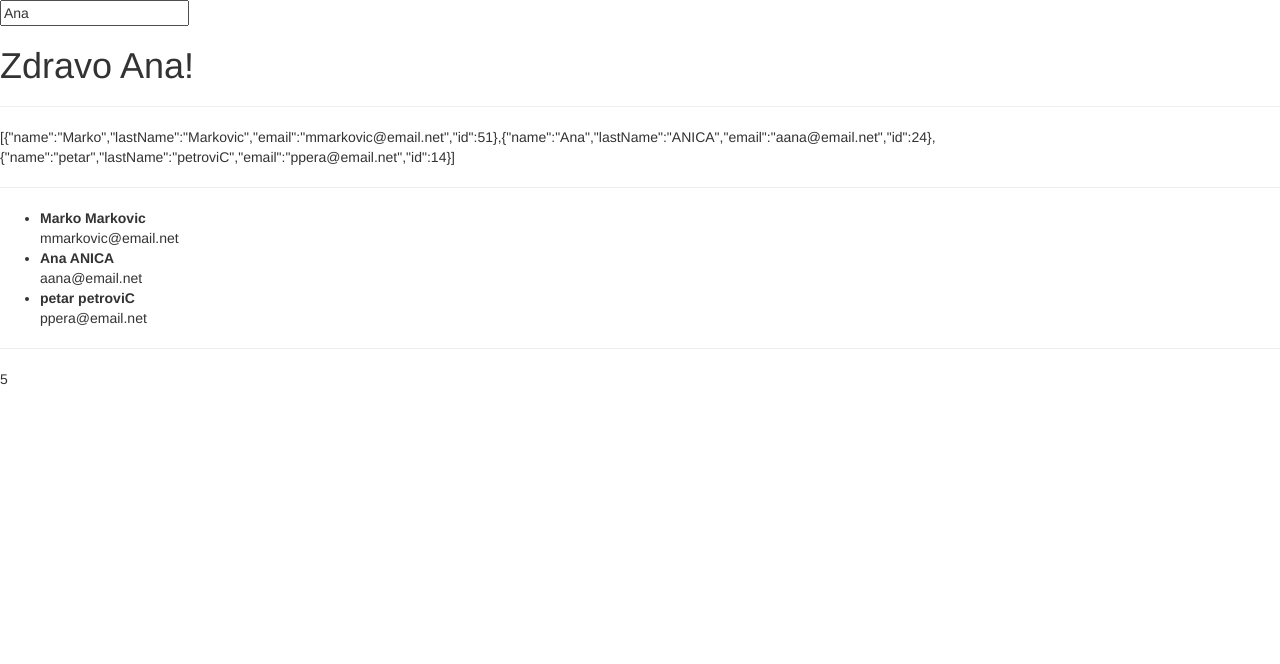
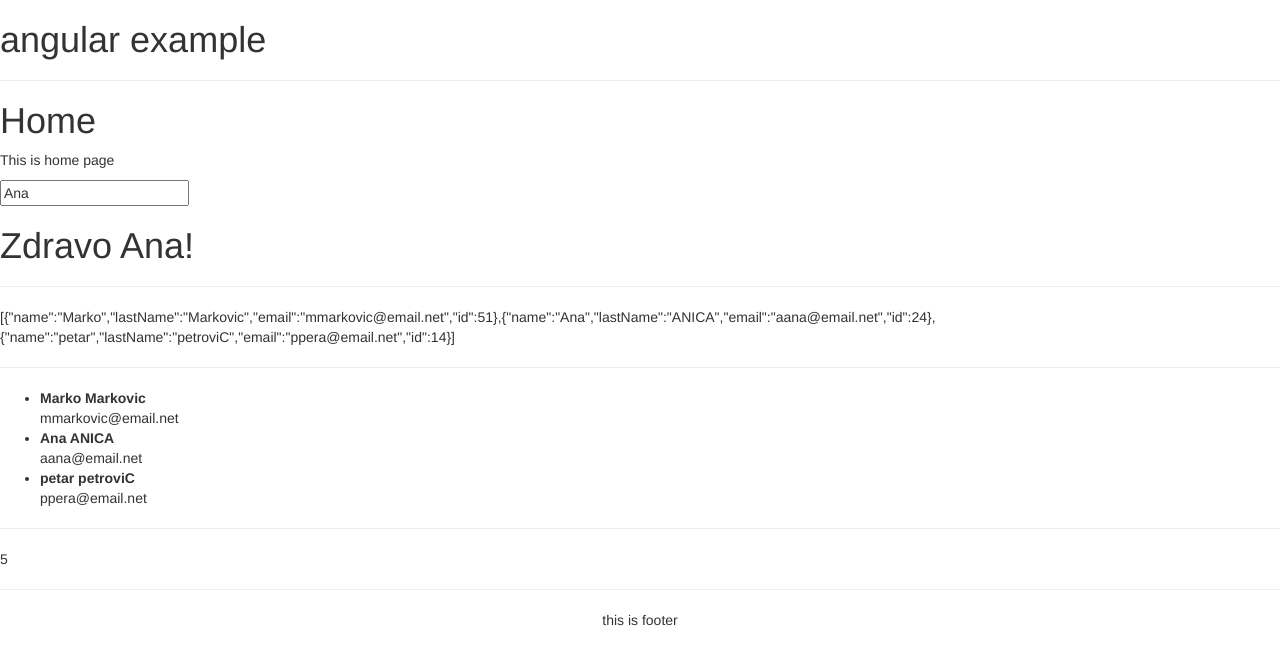
Before and after one commit to AlexSAE/angular-base, a plain HTML site: page index.html in a window 1280 px wide. Drawn offline with Linux system fonts and the light colour scheme.

Commit message:
partials

```diff
--- a/css/custom.css
+++ b/css/custom.css
@@ -2,3 +2,7 @@ body {
 	margin: 0;
 	padding: 0;
 }
+
+.footer {
+	text-align: center;
+}
--- a/index.html
+++ b/index.html
@@ -11,28 +11,12 @@
 	<script src="js/app.js"></script>
 </head>
 <body>
+	<div ng-include="'partials/header.html'"></div>
 
-	<div ng-controller="exampleController">
-		<input type="text" ng-model="ime"><br>
-		<h1>Zdravo {{ ime }}!</h1>
-		<hr>
+	<div ng-include="'partials/home.html'"></div>
 
-		{{users}}
-		<hr>
 
-		<ul>
-			<li ng-repeat="user in users">
-				<strong>{{user.name}} {{user.lastName}}</strong><br>
-				<span>{{user.email}}</span>
-			</li>
-		</ul>
-		<hr>
-	</div>
-
-	<div ng-controller="drugiController">
-		{{x}}
-	</div>
-
+	<div ng-include="'partials/footer.html'"></div>
 
 	<script src="js/jquery-3.1.1.min.js"></script>
 	<script src="js/bootstrap.min.js"></script>
--- /dev/null
+++ b/partials/footer.html
@@ -0,0 +1,2 @@
+<hr>
+<p class="footer">this is footer</p>
--- /dev/null
+++ b/partials/header.html
@@ -0,0 +1,2 @@
+<h1>angular example</h1>
+<hr>
--- /dev/null
+++ b/partials/home.html
@@ -0,0 +1,23 @@
+<h1>Home</h1>
+<p>This is home page</p>
+
+<div ng-controller="exampleController">
+	<input type="text" ng-model="ime"><br>
+	<h1>Zdravo {{ ime }}!</h1>
+	<hr>
+
+	{{users}}
+	<hr>
+
+	<ul>
+		<li ng-repeat="user in users">
+			<strong>{{user.name}} {{user.lastName}}</strong><br>
+			<span>{{user.email}}</span>
+		</li>
+	</ul>
+	<hr>
+</div>
+
+<div ng-controller="drugiController">
+	{{x}}
+</div>
```
Also changed, not shown: partials/contact.html (added, +2 -0 lines).
